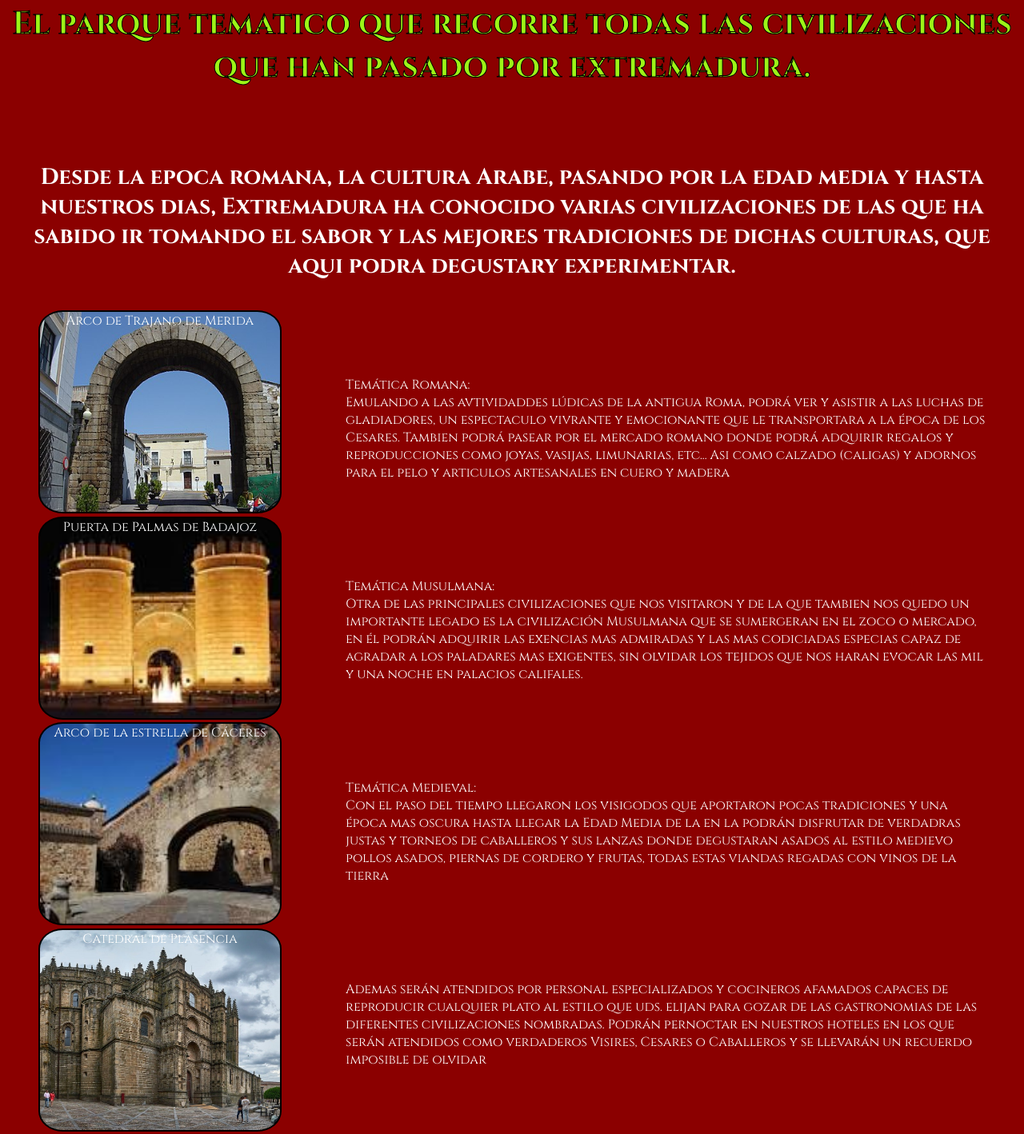
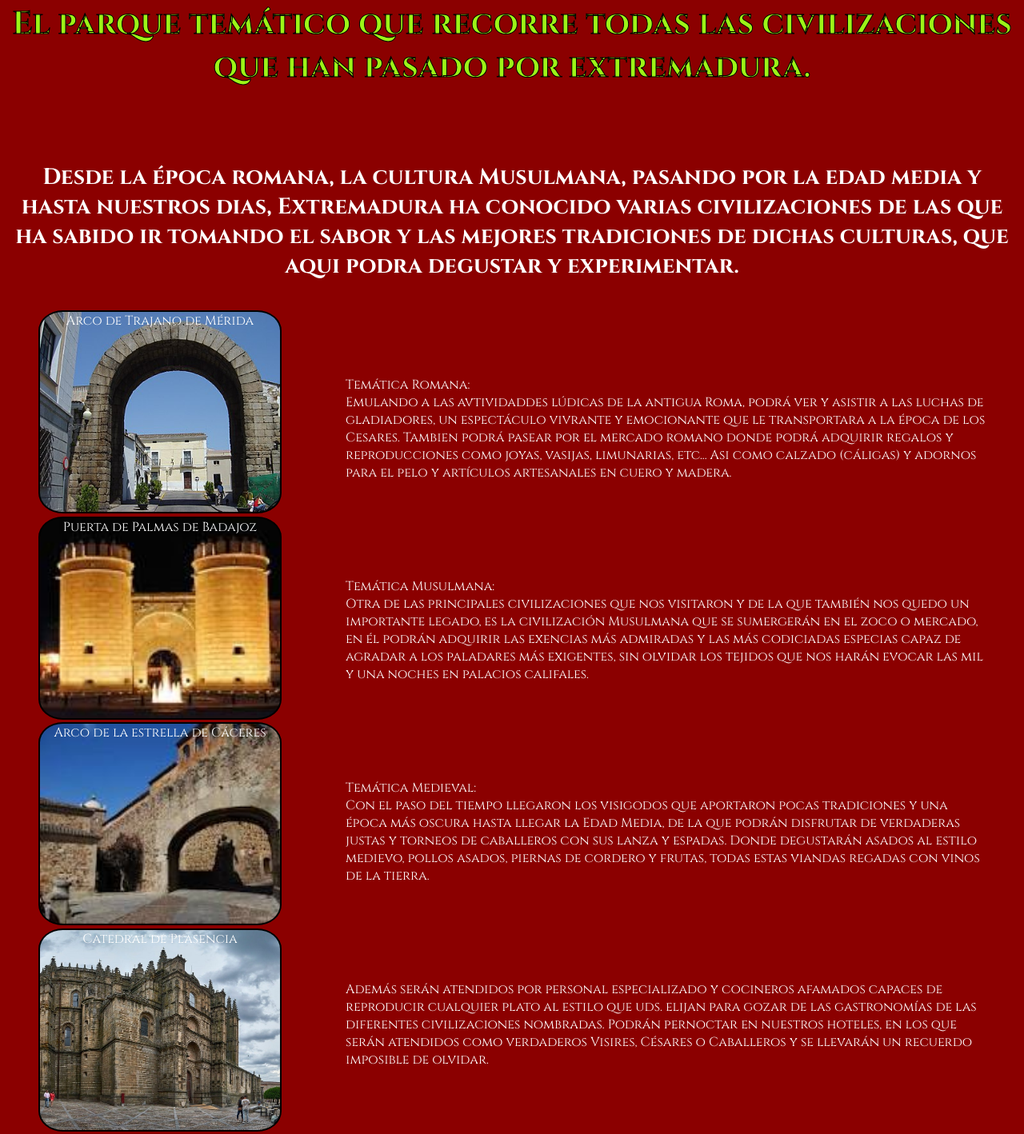
Before and after one commit to miguelcidoncha/emeritaadventurae, a plain HTML site: page tematica.html in a window 1280 px wide. Shown: the part 364-1782 px from the top of the page at 80% size. Drawn offline with Linux system fonts and the light colour scheme.

Commit message:
tematica

```diff
--- a/tematica.html
+++ b/tematica.html
@@ -21,16 +21,16 @@
     </div>
     <br>
     <div class="intro">
-        <h2 class="h2">El parque tematico que recorre todas las civilizaciones que han pasado por extremadura.</h2>
+        <h2 class="h2">El parque temático que recorre todas las civilizaciones que han pasado por extremadura.</h2>
         <br>
-        <h4 class="h4"> Desde la epoca romana, la cultura Arabe, pasando por la edad media y hasta nuestros dias,
+        <h4 class="h4"> Desde la época romana, la cultura Musulmana, pasando por la edad media y hasta nuestros dias,
             Extremadura ha
             conocido varias civilizaciones de las que ha sabido ir tomando el sabor y las mejores tradiciones de dichas
-            culturas, que aqui podra degustary experimentar. </h4>
+            culturas, que aqui podra degustar y experimentar. </h4>
     </div>
 
       <div3 class="grid">
-        <div31 class="caja31">Arco de Trajano de Merida
+        <div31 class="caja31">Arco de Trajano de Mérida
 
         </div31>
         <div32 class="caja32">Puerta de Palmas de Badajoz
@@ -50,12 +50,10 @@
 
             <p>Temática Romana:<br>
                 Emulando a las avtividaddes lúdicas de la antigua Roma, podrá ver y asistir a las luchas de gladiadores,
-                un
-                espectaculo vivrante y emocionante que le transportara a la época de los Cesares.
+                un espectáculo vivrante y emocionante que le transportara a la época de los Cesares.
                 Tambien podrá pasear por el mercado romano donde podrá adquirir regalos y reproducciones como joyas,
-                vasijas,
-                limunarias, etc... Asi como calzado (caligas) y adornos para el pelo y articulos artesanales en cuero y
-                madera
+                vasijas, limunarias, etc... Asi como calzado (cáligas) y adornos para el pelo y artículos artesanales en cuero y
+                madera.
             </p>
 
             <br>
@@ -63,13 +61,10 @@
             <br>
             <br>
             <p> Temática Musulmana:<br>
-                Otra de las principales civilizaciones que nos visitaron y de la que tambien nos quedo un importante
-                legado es
-                la civilización Musulmana que se sumergeran en el zoco o mercado, en él podrán adquirir las exencias mas
-                admiradas y
-                las mas codiciadas especias capaz de agradar a los paladares mas exigentes, sin olvidar los tejidos que
-                nos
-                haran evocar las mil y una noche en palacios califales.
+                Otra de las principales civilizaciones que nos visitaron y de la que también nos quedo un importante
+                legado, es la civilización Musulmana que se sumergerán en el zoco o mercado, en él podrán adquirir las exencias más
+                admiradas y las más codiciadas especias capaz de agradar a los paladares más exigentes, sin olvidar los tejidos que
+                nos harán evocar las mil y una noches en palacios califales.
             </p>
 
             <br>
@@ -77,23 +72,17 @@
             <br>
             <br>
             <p> Temática Medieval:<br>
-                Con el paso del tiempo llegaron los visigodos que aportaron pocas tradiciones y una época mas oscura
-                hasta llegar la Edad Media
-                de la en la podrán disfrutar de verdadras justas y torneos de caballeros y sus lanzas donde degustaran
-                asados al estilo medievo pollos asados, piernas de cordero y frutas, todas estas viandas
-                regadas con vinos de la tierra
+                Con el paso del tiempo llegaron los visigodos que aportaron pocas tradiciones y una época más oscura
+                hasta llegar la Edad Media, de la que podrán disfrutar de verdaderas justas y torneos de caballeros con sus lanza y espadas. Donde degustarán
+                asados al estilo medievo, pollos asados, piernas de cordero y frutas, todas estas viandas regadas con vinos de la tierra.
             </p>
 
             <br>
             <br>
             <br>
             <br>
-            <p> Ademas serán atendidos por personal especializados y cocineros afamados capaces
-                de reproducir cualquier plato al estilo que uds. elijan para gozar de las gastronomias de las diferentes
-                civilizaciones nombradas.
-                Podrán pernoctar en nuestros hoteles en los que serán atendidos como verdaderos Visires, Cesares o
-                Caballeros y
-                se llevarán un recuerdo imposible de olvidar
+            <p> Además serán atendidos por personal especializado y cocineros afamados capaces de reproducir cualquier plato al estilo que uds. elijan para gozar de las gastronomías de las diferentes civilizaciones nombradas.
+                Podrán pernoctar en nuestros hoteles, en los que serán atendidos como verdaderos Visires, Césares o Caballeros y se llevarán un recuerdo imposible de olvidar.
             </p>
             <br>
             <br>
```
